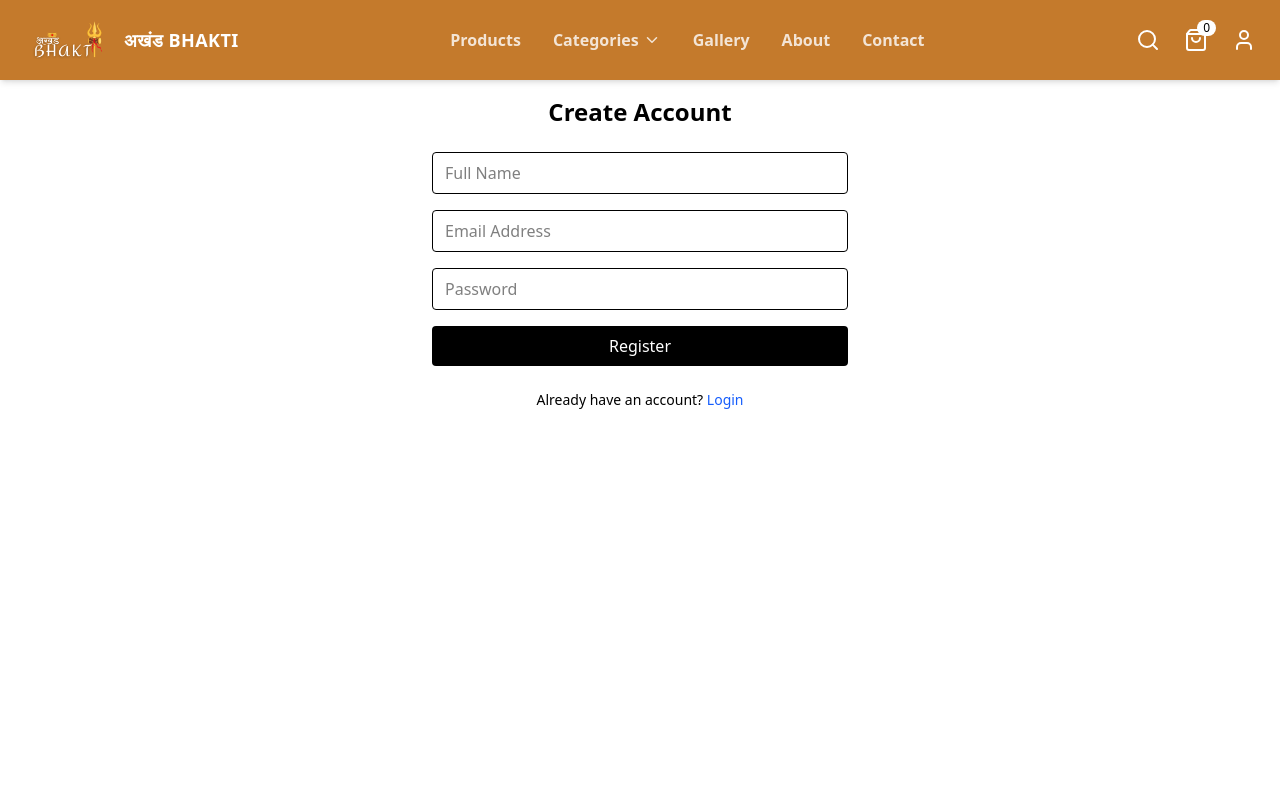
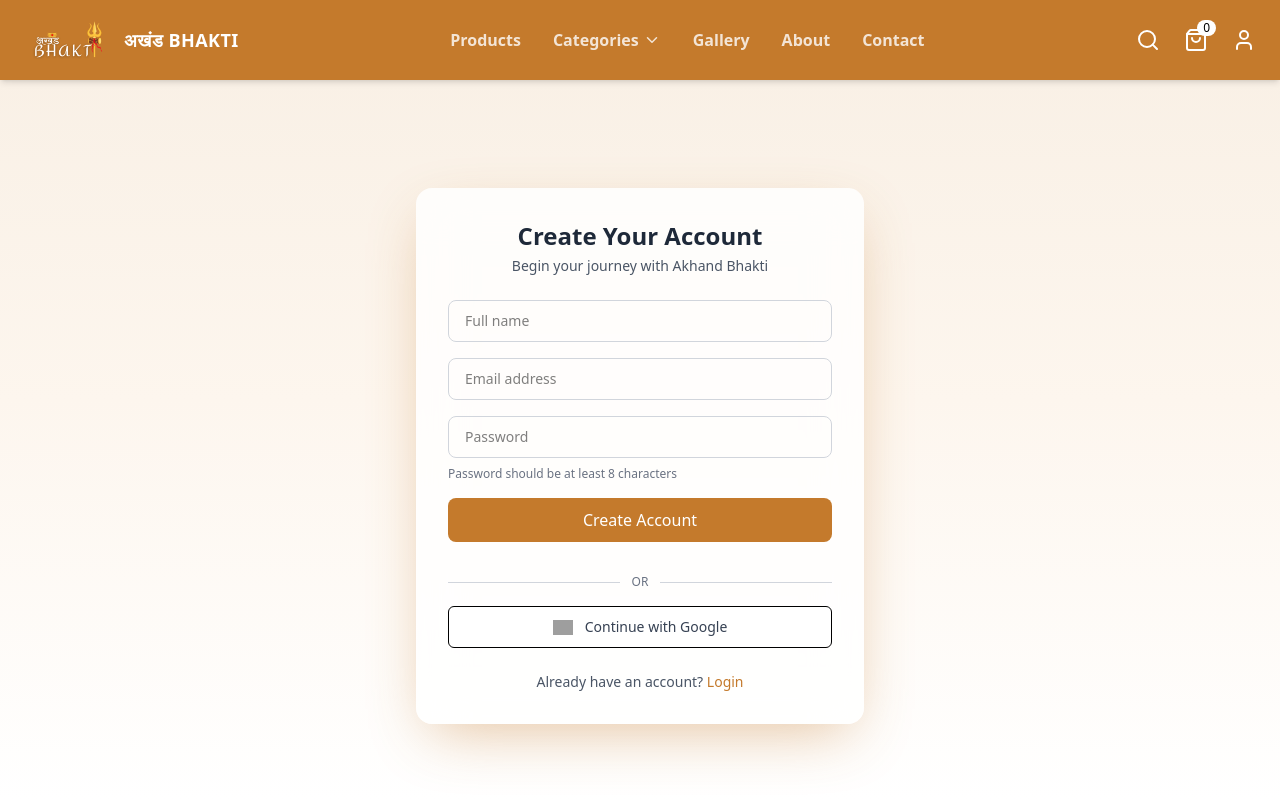
Before and after one commit to Akhand-Bhakti/akhandbhakti-frontend, a Next.js app: page /register in a window 1280 px wide. Built offline with nearby package versions, Linux system fonts and the light colour scheme; no server answers; grey boxes are pictures that could not be loaded.

Commit message:
authenticationa updated

```diff
--- /dev/null
+++ b/src/app/forgot-password/page.tsx
@@ -0,0 +1,66 @@
+"use client";
+
+import { useState } from "react";
+import api from "@/lib/api";
+
+export default function ForgotPasswordPage() {
+  const [email, setEmail] = useState("");
+  const [loading, setLoading] = useState(false);
+  const [message, setMessage] = useState("");
+  const [error, setError] = useState("");
+
+  const submitHandler = async (e: React.FormEvent) => {
+    e.preventDefault();
+    setLoading(true);
+    setError("");
+    setMessage("");
+
+    try {
+      const { data } = await api.post("/auth/password/forgot", { email });
+      setMessage(data.message || "Reset link sent to your email");
+    } catch (err: any) {
+      setError(err.response?.data?.message || "Something went wrong");
+    } finally {
+      setLoading(false);
+    }
+  };
+
+  return (
+    <div className="max-w-md mx-auto mt-24 px-4">
+      <h1 className="text-2xl font-semibold mb-4 text-center">
+        Forgot Password
+      </h1>
+
+      <p className="text-sm text-gray-600 text-center mb-6">
+        Enter your registered email. We’ll send you a reset link.
+      </p>
+
+      {message && (
+        <p className="text-green-600 text-sm mb-4 text-center">{message}</p>
+      )}
+
+      {error && (
+        <p className="text-red-500 text-sm mb-4 text-center">{error}</p>
+      )}
+
+      <form onSubmit={submitHandler} className="space-y-4">
+        <input
+          type="email"
+          placeholder="Email address"
+          className="w-full border px-3 py-2 rounded"
+          value={email}
+          onChange={(e) => setEmail(e.target.value)}
+          required
+        />
+
+        <button
+          type="submit"
+          disabled={loading}
+          className="w-full bg-black text-white py-2 rounded hover:opacity-90 transition"
+        >
+          {loading ? "Sending..." : "Send reset link"}
+        </button>
+      </form>
+    </div>
+  );
+}
--- a/src/app/login/page.tsx
+++ b/src/app/login/page.tsx
@@ -3,10 +3,10 @@
 import { useEffect, useState } from "react";
 import { useAuthStore } from "@/store/authStore";
 import { useRouter } from "next/navigation";
+import GoogleButton from "@/components/auth/GoogleButton";
 
 export default function LoginPage() {
   const router = useRouter();
-
   const { login, loading, error, isAuthenticated } = useAuthStore();
 
   const [form, setForm] = useState({
@@ -19,7 +19,6 @@ export default function LoginPage() {
     await login(form);
   };
 
-  // ✅ redirect ONLY if login actually succeeded
   useEffect(() => {
     if (isAuthenticated) {
       router.push("/");
@@ -27,16 +26,31 @@ export default function LoginPage() {
   }, [isAuthenticated, router]);
 
   return (
-    <div className="max-w-md mx-auto mt-20">
-      <h1 className="text-2xl font-semibold mb-4">Login</h1>
+    <div className="min-h-screen pt-28 px-4 flex items-center justify-center bg-linear-to-b from-[#f8efe4] via-[#fdf6ee] to-white">
+      {/* Card */}
+      <div
+        className="w-full max-w-md bg-white/80 backdrop-blur-xl rounded-2xl px-6 py-8 sm:px-8
+  shadow-[0_25px_80px_-20px_rgba(196,122,44,0.55)]"
+      >
+        {/* Heading */}
+        <div className="text-center mb-6">
+          <h1 className="text-2xl font-semibold text-gray-800">Welcome Back</h1>
+          <p className="text-sm text-gray-600 mt-1">
+            Continue your spiritual journey
+          </p>
+        </div>
 
-      {error && <p className="text-red-500 mb-3">{error}</p>}
+        {/* Error */}
+        {error && (
+          <p className="text-sm text-red-500 mb-4 text-center">{error}</p>
+        )}
 
+        {/* Form */}
         <form onSubmit={submitHandler} className="space-y-4">
           <input
             type="email"
-          placeholder="Email"
-          className="w-full border p-2 rounded"
+            placeholder="Email address"
+            className="w-full rounded-lg border border-gray-300 px-4 py-2.5 text-sm focus:outline-none focus:ring-2 focus:ring-[#C47A2C]/40"
             value={form.email}
             onChange={(e) => setForm({ ...form, email: e.target.value })}
           />
@@ -44,7 +58,7 @@ export default function LoginPage() {
           <input
             type="password"
             placeholder="Password"
-          className="w-full border p-2 rounded"
+            className="w-full rounded-lg border border-gray-300 px-4 py-2.5 text-sm focus:outline-none focus:ring-2 focus:ring-[#C47A2C]/40"
             value={form.password}
             onChange={(e) => setForm({ ...form, password: e.target.value })}
           />
@@ -52,11 +66,28 @@ export default function LoginPage() {
           <button
             type="submit"
             disabled={loading}
-          className="w-full bg-black text-white py-2 rounded"
+            className="w-full bg-[#C47A2C] text-white py-2.5 rounded-lg font-medium hover:bg-[#b56f26] transition disabled:opacity-70"
           >
-          {loading ? "Logging in..." : "Login"}
+            {loading ? "Logging in…" : "Login"}
           </button>
+
+          {/* Divider */}
+          <div className="flex items-center gap-3 my-4">
+            <div className="flex-1 h-px bg-gray-300" />
+            <span className="text-xs text-gray-500">OR</span>
+            <div className="flex-1 h-px bg-gray-300" />
+          </div>
+
+          <GoogleButton />
+
+          <p
+            className="text-sm text-center text-[#C47A2C] cursor-pointer mt-4 hover:underline"
+            onClick={() => router.push("/forgot-password")}
+          >
+            Forgot password?
+          </p>
         </form>
+      </div>
     </div>
   );
 }
--- /dev/null
+++ b/src/app/password/reset/[token]/page.tsx
@@ -0,0 +1,92 @@
+"use client";
+
+import { useState } from "react";
+import { useRouter, useParams } from "next/navigation";
+import api from "@/lib/api";
+
+export default function ResetPasswordPage() {
+  const router = useRouter();
+  const params = useParams();
+  const token = params.token as string;
+
+  const [password, setPassword] = useState("");
+  const [confirmPassword, setConfirmPassword] = useState("");
+  const [loading, setLoading] = useState(false);
+  const [error, setError] = useState("");
+  const [success, setSuccess] = useState("");
+
+  const submitHandler = async (e: React.FormEvent) => {
+    e.preventDefault();
+    setError("");
+    setSuccess("");
+
+    if (password !== confirmPassword) {
+      setError("Passwords do not match");
+      return;
+    }
+
+    try {
+      setLoading(true);
+
+      await api.put(`/auth/reset/${token}`, {
+        password,
+        confirmPassword,
+      });
+
+      setSuccess("Password updated successfully. Redirecting to login...");
+      setTimeout(() => {
+        router.push("/login");
+      }, 2000);
+    } catch (err: any) {
+      setError(
+        err.response?.data?.message || "Reset link is invalid or expired"
+      );
+    } finally {
+      setLoading(false);
+    }
+  };
+
+  return (
+    <div className="max-w-md mx-auto mt-24 px-4">
+      <h1 className="text-2xl font-semibold mb-6 text-center">
+        Reset Password
+      </h1>
+
+      {error && (
+        <p className="text-red-500 text-sm mb-4 text-center">{error}</p>
+      )}
+
+      {success && (
+        <p className="text-green-600 text-sm mb-4 text-center">{success}</p>
+      )}
+
+      <form onSubmit={submitHandler} className="space-y-4">
+        <input
+          type="password"
+          placeholder="New password"
+          className="w-full border px-3 py-2 rounded"
+          value={password}
+          onChange={(e) => setPassword(e.target.value)}
+          required
+        />
+
+        <input
+          type="password"
+          placeholder="Confirm new password"
+          className="w-full border px-3 py-2 rounded"
+          value={confirmPassword}
+          onChange={(e) => setConfirmPassword(e.target.value)}
+          required
+        />
+
+        <button
+          type="submit"
+          disabled={loading}
+          className="w-full bg-black text-white py-2 rounded hover:opacity-90 transition"
+        >
+          {loading ? "Updating..." : "Update Password"}
+        </button>
+      </form>
+    </div>
+  );
+}
--- a/src/app/register/page.tsx
+++ b/src/app/register/page.tsx
@@ -3,6 +3,7 @@
 import { useEffect, useState } from "react";
 import { useRouter } from "next/navigation";
 import { useAuthStore } from "@/store/authStore";
+import GoogleButton from "@/components/auth/GoogleButton";
 
 export default function RegisterPage() {
   const router = useRouter();
@@ -26,20 +27,34 @@ export default function RegisterPage() {
   }, [isAuthenticated, router]);
 
   return (
-    <div className="max-w-md mx-auto mt-24 px-4">
-      <h1 className="text-2xl font-semibold mb-6 text-center">
-        Create Account
+    <div className="min-h-screen pt-28 px-4 flex items-center justify-center bg-linear-to-b from-[#f8efe4] via-[#fdf6ee] to-white">
+      {/* Card */}
+      <div
+        className="w-full max-w-md bg-white/80 backdrop-blur-xl rounded-2xl px-6 py-8 sm:px-8
+        shadow-[0_20px_60px_-15px_rgba(196,122,44,0.45)]"
+      >
+        {/* Heading */}
+        <div className="text-center mb-6">
+          <h1 className="text-2xl font-semibold text-gray-800">
+            Create Your Account
           </h1>
+          <p className="text-sm text-gray-600 mt-1">
+            Begin your journey with Akhand Bhakti
+          </p>
+        </div>
 
+        {/* Error */}
         {error && (
-        <p className="text-red-500 mb-4 text-sm text-center">{error}</p>
+          <p className="text-sm text-red-500 mb-4 text-center">{error}</p>
         )}
 
+        {/* Form */}
         <form onSubmit={submitHandler} className="space-y-4">
           <input
             type="text"
-          placeholder="Full Name"
-          className="w-full border px-3 py-2 rounded"
+            placeholder="Full name"
+            className="w-full rounded-lg border border-gray-300 px-4 py-2.5 text-sm
+              focus:outline-none focus:ring-2 focus:ring-[#C47A2C]/40"
             value={form.name}
             onChange={(e) => setForm({ ...form, name: e.target.value })}
             required
@@ -47,8 +62,9 @@ export default function RegisterPage() {
 
           <input
             type="email"
-          placeholder="Email Address"
-          className="w-full border px-3 py-2 rounded"
+            placeholder="Email address"
+            className="w-full rounded-lg border border-gray-300 px-4 py-2.5 text-sm
+              focus:outline-none focus:ring-2 focus:ring-[#C47A2C]/40"
             value={form.email}
             onChange={(e) => setForm({ ...form, email: e.target.value })}
             required
@@ -57,30 +73,48 @@ export default function RegisterPage() {
           <input
             type="password"
             placeholder="Password"
-          className="w-full border px-3 py-2 rounded"
+            className="w-full rounded-lg border border-gray-300 px-4 py-2.5 text-sm
+              focus:outline-none focus:ring-2 focus:ring-[#C47A2C]/40"
             value={form.password}
             onChange={(e) => setForm({ ...form, password: e.target.value })}
             required
           />
 
+          {/* Password hint */}
+          <p className="text-xs text-gray-500 -mt-2">
+            Password should be at least 8 characters
+          </p>
+
           <button
             type="submit"
             disabled={loading}
-          className="w-full bg-black text-white py-2 rounded hover:opacity-90 transition"
+            className="w-full bg-[#C47A2C] text-white py-2.5 rounded-lg font-medium
+              hover:bg-[#b56f26] transition disabled:opacity-70"
           >
-          {loading ? "Creating account..." : "Register"}
+            {loading ? "Creating account…" : "Create Account"}
           </button>
+
+          {/* Divider */}
+          <div className="flex items-center gap-3 my-4">
+            <div className="flex-1 h-px bg-gray-300" />
+            <span className="text-xs text-gray-500">OR</span>
+            <div className="flex-1 h-px bg-gray-300" />
+          </div>
+
+          <GoogleButton />
         </form>
 
-      <p className="text-sm text-center mt-6">
+        {/* Footer */}
+        <p className="text-sm text-center mt-6 text-gray-600">
           Already have an account?{" "}
           <span
-          className="text-blue-600 cursor-pointer"
+            className="text-[#C47A2C] cursor-pointer hover:underline"
             onClick={() => router.push("/login")}
           >
             Login
           </span>
         </p>
       </div>
+    </div>
   );
 }
--- /dev/null
+++ b/src/components/auth/GoogleButton.tsx
@@ -0,0 +1,21 @@
+"use client";
+
+import Image from "next/image";
+
+export default function GoogleButton() {
+  const handleGoogleLogin = () => {
+    window.location.href = `${process.env.NEXT_PUBLIC_API_URL}/auth/google`;
+  };
+
+  return (
+    <button
+      onClick={handleGoogleLogin}
+      className="w-full flex items-center justify-center gap-3 py-2.5 border rounded-md bg-white hover:bg-gray-50 transition"
+    >
+      <Image src="/google.svg" alt="Google" width={20} height={20} />
+      <span className="text-sm font-medium text-gray-700">
+        Continue with Google
+      </span>
+    </button>
+  );
+}
```
Lines whose indentation alone changed are shown as unchanged.
